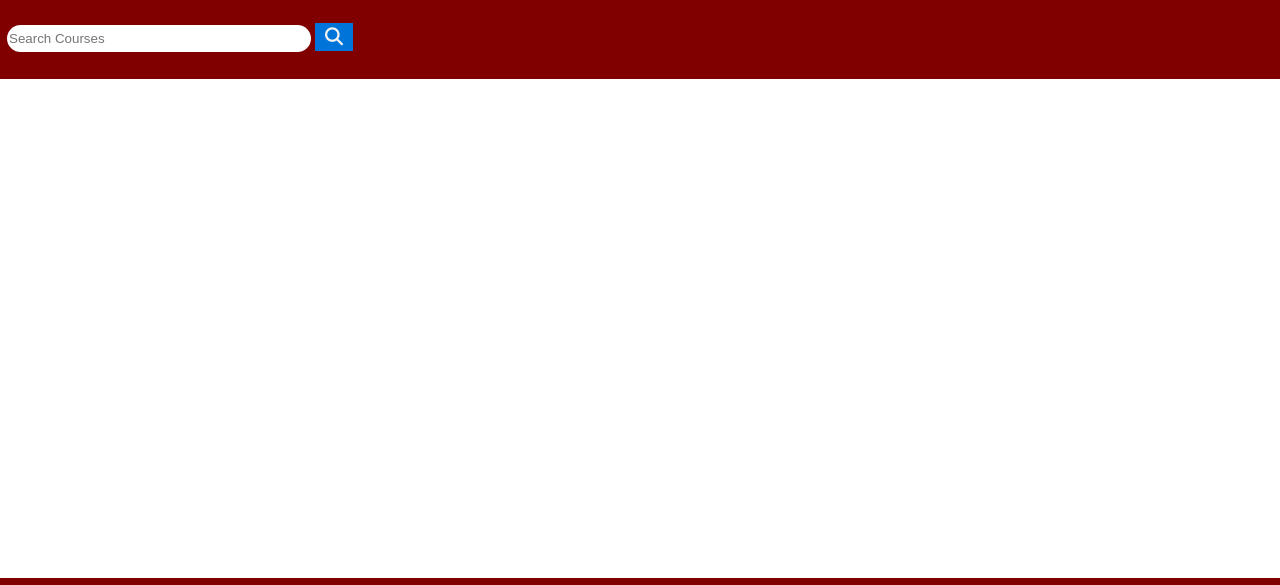
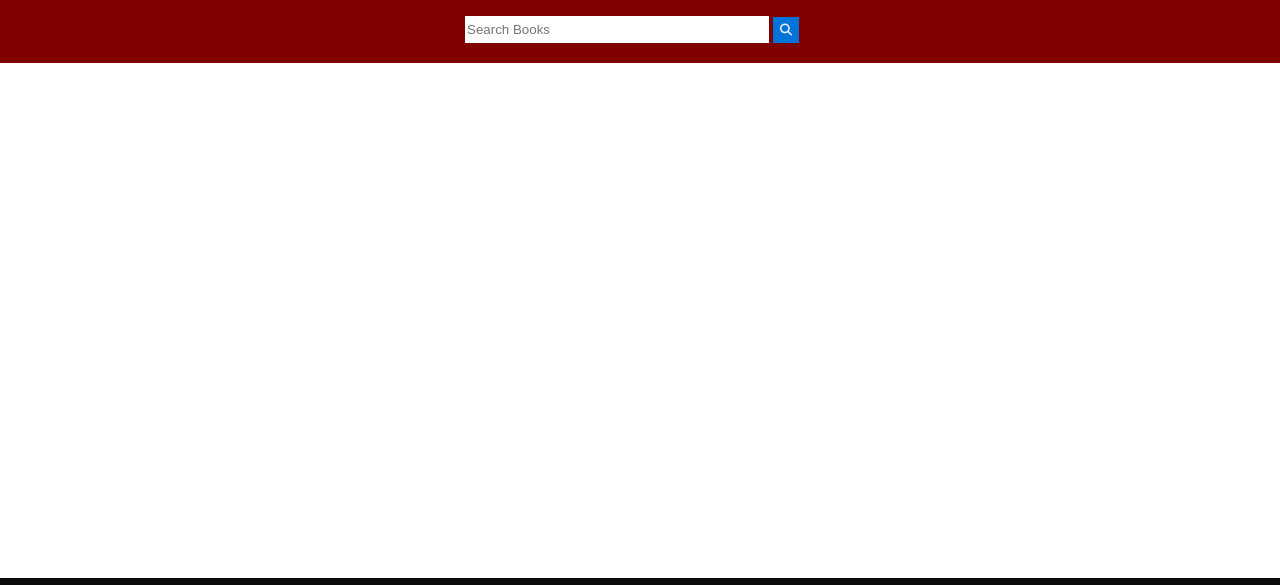
Before and after one commit to HeloisaJ/PWM_Projeto_EducaLivros, a plain HTML site: page src/html/consulta_acervo.html in a window 1280 px wide. Shown: the top 585 px of the page. Drawn offline with Linux system fonts and the light colour scheme.

Commit message:
consulta ao acervo added

```diff
--- a/index.js
+++ b/index.js
@@ -1,5 +1,6 @@
 const bem_vindo = document.getElementById('bem_vindo')
 const nossa_estrutura = document.getElementById('nossa_estrutura')
+const consulta_acervo = document.getElementById('consulta_acervo')
 const login_bt = document.getElementById('login')
 
 function goToPage(page){
@@ -14,6 +15,10 @@ nossa_estrutura.onclick = () => {
     goToPage('src/html/nossa_estrutura.html')
 }
 
+consulta_acervo.onclick = () => {
+    goToPage('src/html/consulta_acervo.html')
+}
+
 login_bt.onclick = () => {
     goToPage('src/html/login.html')
 }
--- a/src/css/biblioteca.css
+++ b/src/css/consulta_acervo.css
@@ -4,6 +4,7 @@
     --cor-letras-Menu: white;
     --cor-border-top: maroon;
     --cor-header: maroon;
+    --footer-background: #0b0b0b;
 }
 
 /* TOP BAR */
@@ -27,34 +28,41 @@ header h1{
 
 
 /* SEATCH BAR */
+.search {
+    display: block;
+    width: 50%;
+    margin: 0 auto;
+    text-align: center;
+}
 
 .search input[type=text] {
     width: 300px;
     height: 25px;
-    border-radius: 25px;
     border: none;
 }
 
-.search {
-    display: inline-block;
-    margin: 7px;
-}
 
 .search button {
     background-color: #0074D9;
     color: #f2f2f2;
-    padding: 5px 10px;
+    height: 26px;
+    width: 26px;
     margin-right: 16px;
+    margin-top: 0;
+    margin-bottom: 0;
     font-size: 12px;
     border: none;
     cursor: pointer;
 }
 
+.search i{
+    position: relative;
+}
 
 /* FOOTER */
 
 footer {
-    background-color: maroon;
+    background-color: var(--footer-background);
     left: 0;
     padding-bottom: 30px;
     padding-top: 10px;
--- a/src/biblioteca.html
+++ b/src/html/consulta_acervo.html
@@ -2,7 +2,7 @@
 <html lang="en">
 
 <head>
-    <link rel="stylesheet" href="css/biblioteca.css">
+    <link rel="stylesheet" href="../css/consulta_acervo.css">
     <link rel="stylesheet" href="/assets/fontawesome/css/brands.css">
     <link rel="stylesheet" href="/assets/fontawesome/css/fontawesome.css">
     <link rel="stylesheet" href="/assets/fontawesome/css/solid.css">
@@ -15,10 +15,10 @@
     <header>
         <!-- search bar right align -->
         <div class="search">
-            <form action="#">
-                <input type="text" placeholder="Search Courses" name="search">
+            <form>
+                <input type="text" placeholder="Search Books" name="search">
                 <button>
-                    <i class="fa fa-search" style="font-size: 18px;"></i>
+                    <i class="fa-solid fa-search"></i>
                 </button>
             </form>
         </div>
```
Also changed, not shown: index.html (+2 -2 lines).
